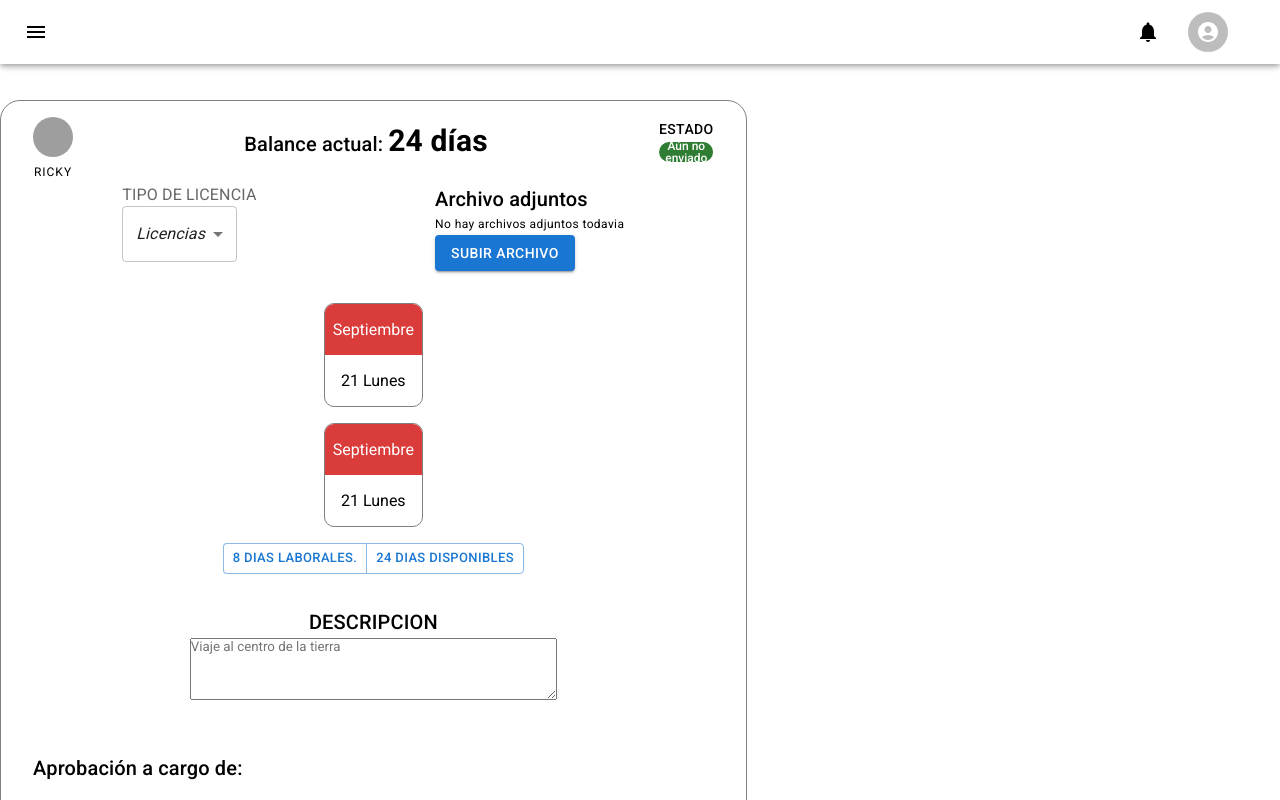
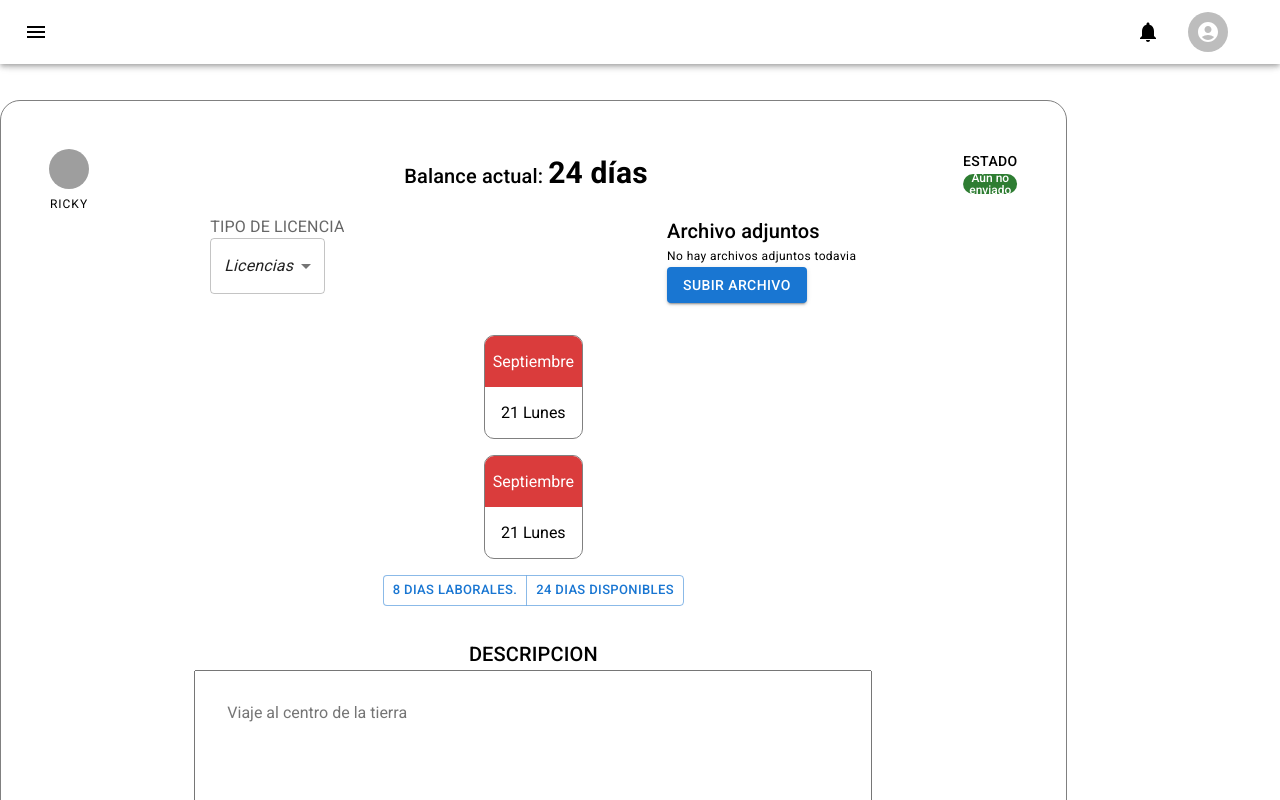
Before and after one commit to PJoaquin-adviters/Proyecto-final-adviters, a React (Create React App) app: page /cargarLicencia in a window 1280 px wide. Shown: the top 800 px of the page. Built offline with nearby package versions, Linux system fonts and the light colour scheme; grey boxes are pictures that could not be loaded.

Commit message:
Mejora estilos textarea

```diff
--- a/src/Pages/CargarLicenciaPage/CargarLicenciaStyle.css
+++ b/src/Pages/CargarLicenciaPage/CargarLicenciaStyle.css
@@ -3,10 +3,9 @@ main {
 }
 
 #contenedor {
-    width: 70%;
     border: 1px solid gray;
     border-radius: 20px;
-    padding: 1em 2em;
+    padding: 3em;
     display: flex;
     gap: 3em;
 }
@@ -87,6 +86,15 @@ color: white;
     color: orange;
 }
 
+textarea{
+    width: 70%;
+    min-height: 20em;
+    padding: 2em;
+    resize: none;
+    color: gray;
+    font-size: 1em;
+}
+
 #boton-licencia{
     align-self: flex-end;
 }
```
